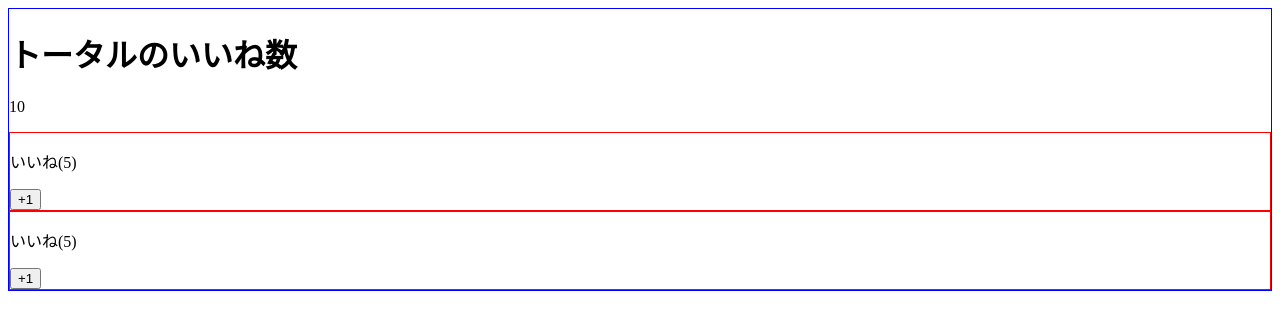
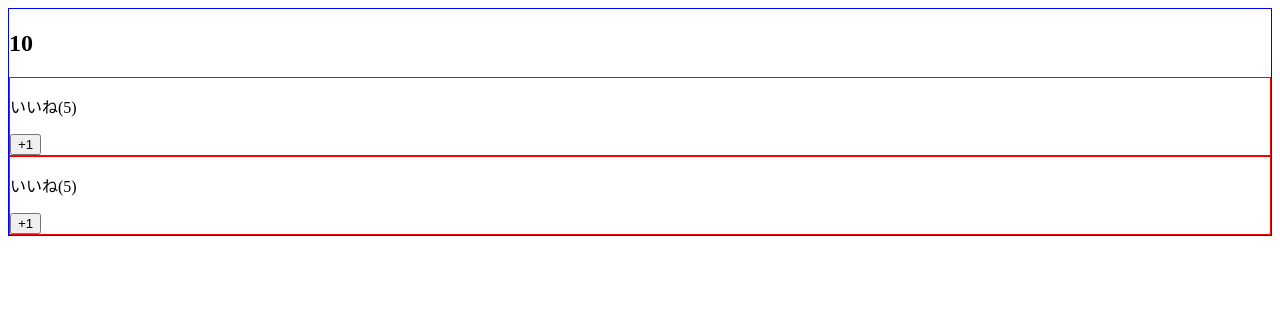
Before and after one commit to U-MA-dev/vue-js-complete-guide, a Vue app: page / in a window 1280 px wide. Shown: the top 330 px of the page. Built offline with nearby package versions, Linux system fonts and the light colour scheme.

Commit message:
create slot prepare

```diff
--- a/src/App.vue
+++ b/src/App.vue
@@ -1,7 +1,10 @@
 <template>
   <div>
-    <LikeHeader></LikeHeader>
-    <p>{{ number }}</p>
+    <LikeHeader>
+      <h1>トータルのいいね数</h1>
+      <h2>{{ number }}</h2>
+    </LikeHeader>
+    <h2>{{ number }}</h2>
     <LikeNumber :total-number="number" @my-click="incrementNumber"></LikeNumber>
     <LikeNumber :total-number="number"></LikeNumber>
   </div>
--- a/src/components/LikeHeader.vue
+++ b/src/components/LikeHeader.vue
@@ -1,3 +1,9 @@
 <template>
-  <h1>トータルのいいね数</h1>
+  <h1>{{ headerText }}</h1>
 </template>
+
+<script>
+export default {
+  props: ["headerText"],
+};
+</script>
```
